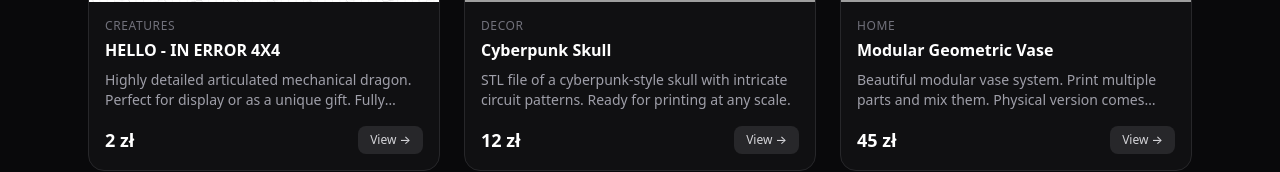
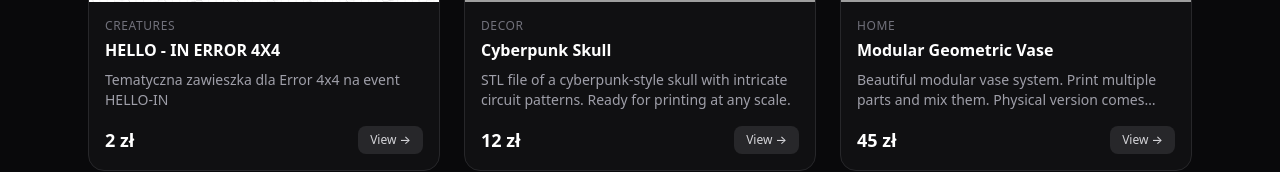
Before and after one commit to PoGuBu/my-3d-shop, a Next.js app: page / in a window 1280 px wide. Shown: the part 1158-1330 px from the top of the page. Built offline with nearby package versions, Linux system fonts and the light colour scheme; grey boxes are pictures that could not be loaded.

Commit message:
Update products.ts
1

```diff
--- a/src/data/products.ts
+++ b/src/data/products.ts
@@ -17,7 +17,7 @@ export const products: Product[] = [
     id: "helloin",
     name: "HELLO - IN ERROR 4X4",
     description:
-      "Highly detailed articulated mechanical dragon. Perfect for display or as a unique gift. Fully printed and assembled.",
+      "Tematyczna zawieszka dla Error 4x4 na event HELLO-IN",
     price: 2.00,
     type: "physical",
     category: "Creatures",
```
